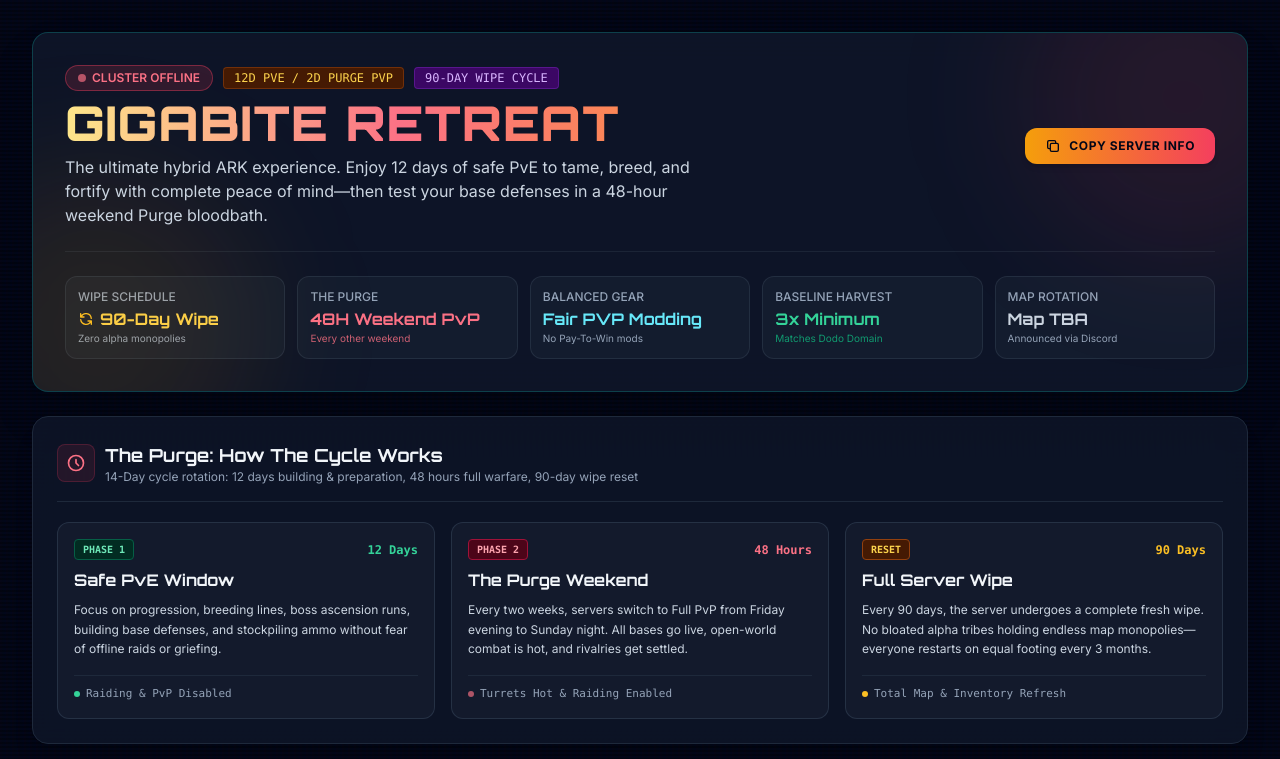
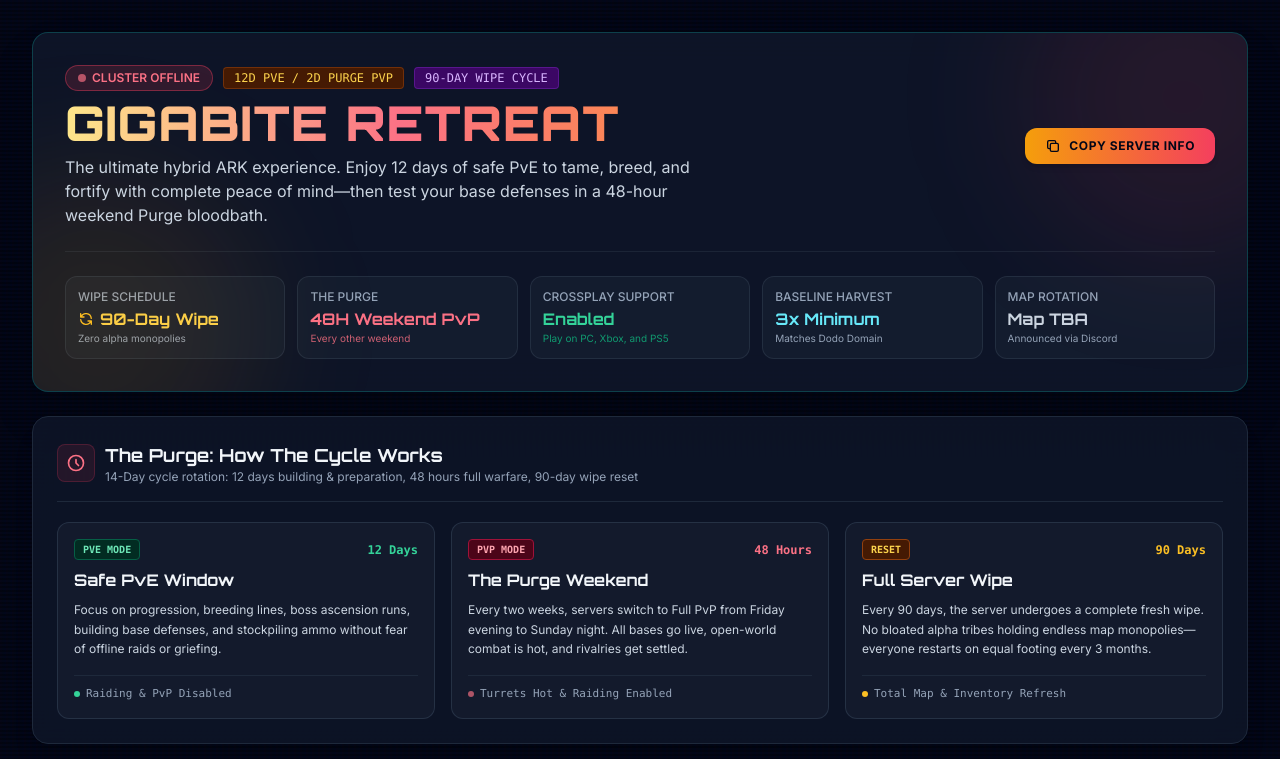
Before and after one commit to achaney55/TekRexpertsCompanion, a Django app: template main/templates/main/server_stats/gbr_stats.html in a window 1280 px wide. Shown: the top 759 px of the page. Run offline with Django 3.2, Linux system fonts and the light colour scheme; the template is opened without the code that fills it, so the values that code supplies are empty; some libraries are stand-ins or nearby versions.

Commit message:
Updated stats header to show cross play support

```diff
--- a/main/templates/main/home.html
+++ b/main/templates/main/home.html
@@ -240,7 +240,7 @@
 
   <!-- Footer Info -->
   <footer class="text-center text-xs text-slate-500 py-4 flex flex-col sm:flex-row justify-between items-center gap-2 border-t border-slate-800/80 px-2">
-    <div>Tek Rexperts &copy; ASA Cluster Network</div>
+    <div>Tek Rexperts &copy; 2026</div>
     <div>Launch Day: October 10, 2026 &bull; Crossplay Enabled</div>
   </footer>
 
--- a/main/templates/main/server_stats/gbr_stats.html
+++ b/main/templates/main/server_stats/gbr_stats.html
@@ -67,19 +67,19 @@
         </div>
 
         <div class="bg-slate-800/40 p-3 rounded-xl border border-slate-700/50 flex flex-col">
-          <span class="text-xs uppercase font-medium text-slate-400">Balanced Gear</span>
-          <span class="font-orbitron text-sm md:text-base font-bold text-cyan-300 mt-0.5">
-            Fair PVP Modding
+          <span class="text-xs uppercase font-medium text-slate-400">Crossplay Support</span>
+          <span class="font-orbitron text-sm md:text-base font-bold text-emerald-400 mt-0.5">
+            Enabled
           </span>
-          <span class="text-[10px] text-slate-400">No Pay-To-Win mods</span>
+          <span class="text-[10px] text-emerald-500/80">Play on PC, Xbox, and PS5</span>
         </div>
 
         <div class="bg-slate-800/40 p-3 rounded-xl border border-slate-700/50 flex flex-col">
           <span class="text-xs uppercase font-medium text-slate-400">Baseline Harvest</span>
-          <span class="font-orbitron text-sm md:text-base font-bold text-emerald-400 mt-0.5">
+          <span class="font-orbitron text-sm md:text-base font-bold text-cyan-300 mt-0.5">
             3x Minimum
           </span>
-          <span class="text-[10px] text-emerald-500/80">Matches Dodo Domain</span>
+          <span class="text-[10px] text-slate-400">Matches Dodo Domain</span>
         </div>
 
         <div class="bg-slate-800/40 p-3 rounded-xl border border-slate-700/50 flex flex-col col-span-2 sm:col-span-1">
@@ -109,7 +109,7 @@
         <div class="bg-slate-800/40 border border-slate-700/60 p-4 rounded-xl flex flex-col justify-between hover:border-emerald-500/40 transition">
           <div>
             <div class="flex items-center justify-between mb-2">
-              <span class="text-[10px] font-mono px-2 py-0.5 rounded bg-emerald-950 text-emerald-300 border border-emerald-800 font-bold uppercase">Phase 1</span>
+              <span class="text-[10px] font-mono px-2 py-0.5 rounded bg-emerald-950 text-emerald-300 border border-emerald-800 font-bold uppercase">PVE Mode</span>
               <span class="text-xs font-mono font-bold text-emerald-400">12 Days</span>
             </div>
             <h3 class="font-orbitron font-bold text-base text-slate-100">Safe PvE Window</h3>
@@ -126,7 +126,7 @@
         <div class="bg-slate-800/40 border border-slate-700/60 p-4 rounded-xl flex flex-col justify-between hover:border-rose-500/40 transition">
           <div>
             <div class="flex items-center justify-between mb-2">
-              <span class="text-[10px] font-mono px-2 py-0.5 rounded bg-rose-950 text-rose-300 border border-rose-800 font-bold uppercase">Phase 2</span>
+              <span class="text-[10px] font-mono px-2 py-0.5 rounded bg-rose-950 text-rose-300 border border-rose-800 font-bold uppercase">PVP Mode</span>
               <span class="text-xs font-mono font-bold text-rose-400">48 Hours</span>
             </div>
             <h3 class="font-orbitron font-bold text-base text-slate-100">The Purge Weekend</h3>
```
Also changed, not shown: main/templates/main/server_stats/dodo_domain_stats.html (+6 -7 lines).
